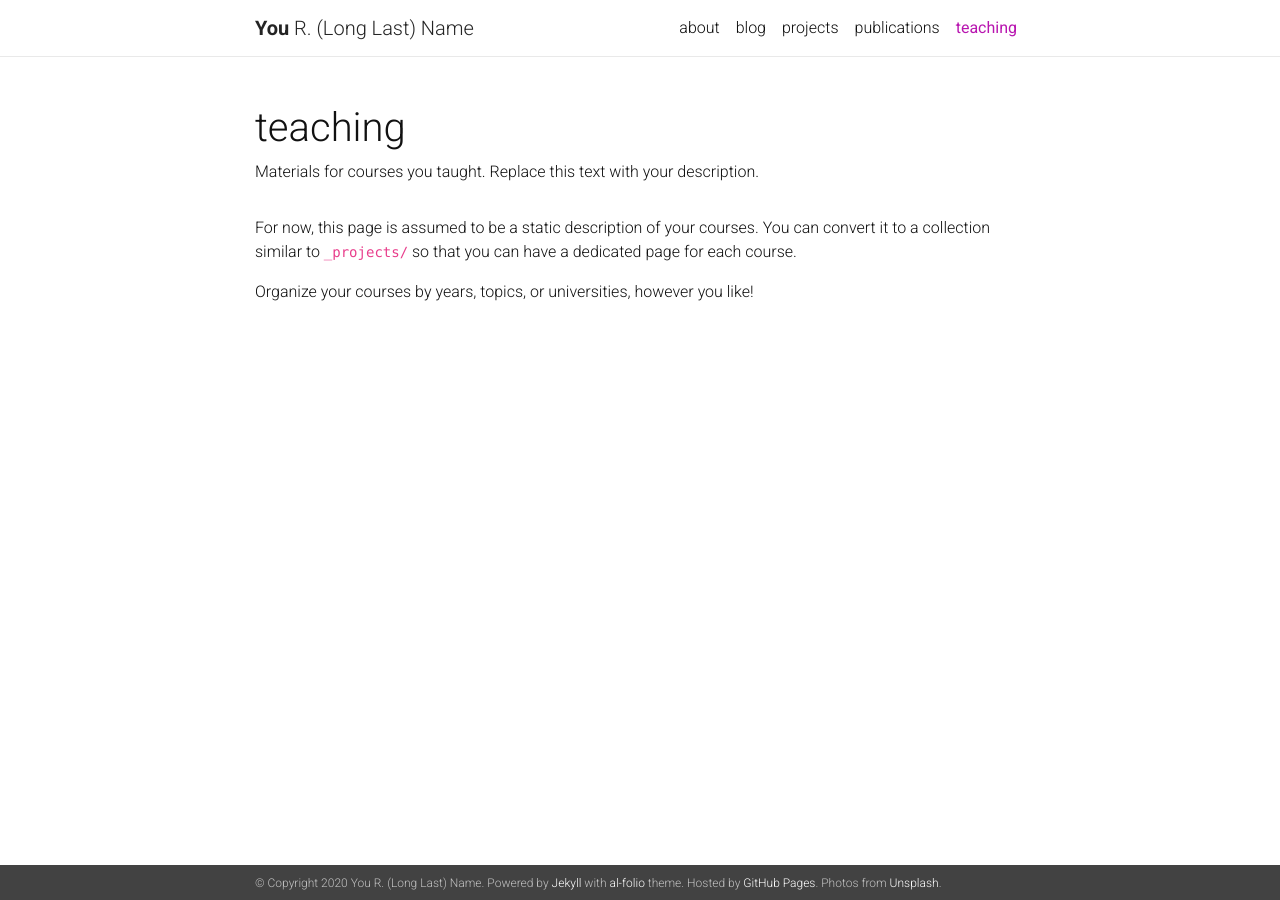
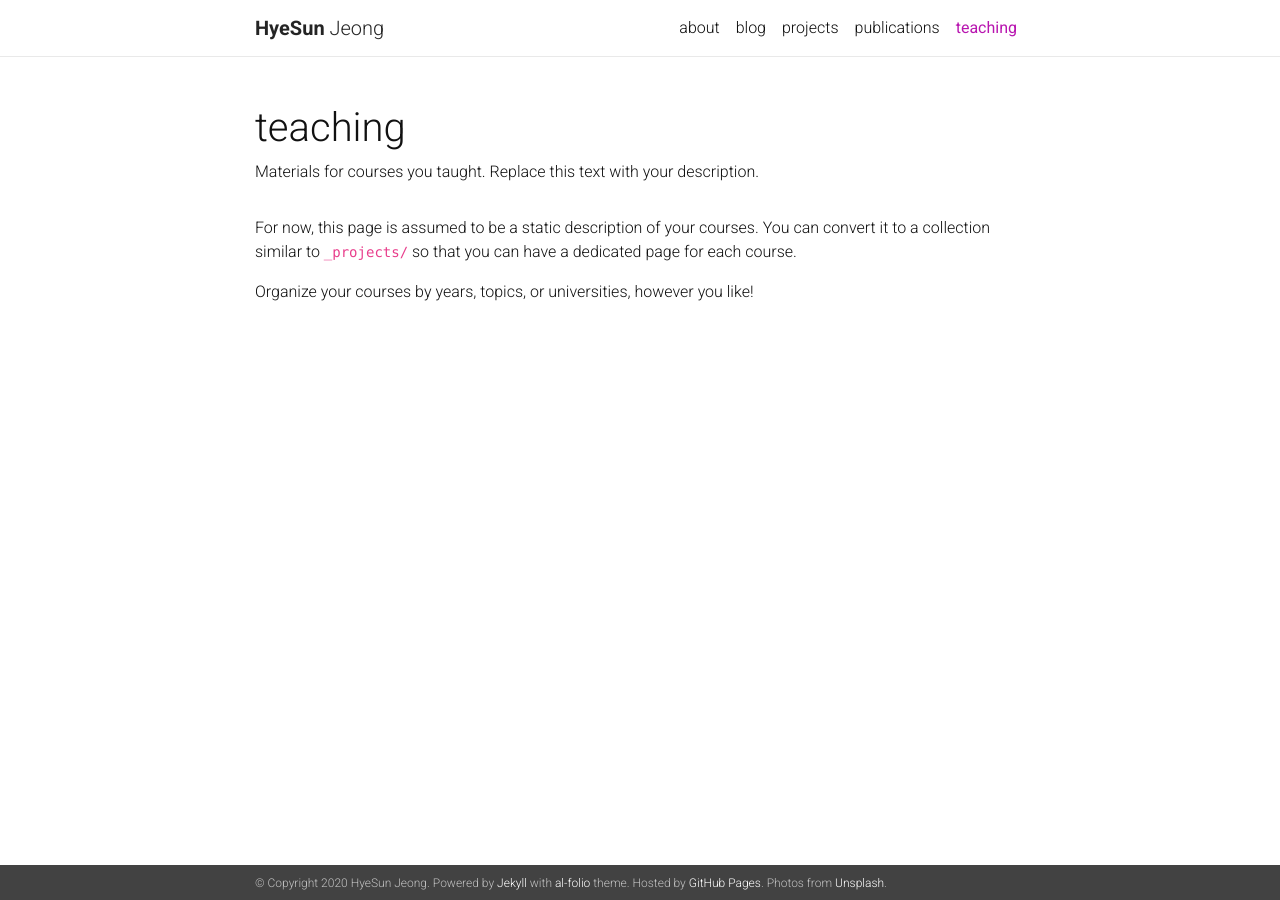
Before and after one commit to HyeSunJeong/HyeSunJeong.github.io, a Jekyll site: the page built from _pages/teaching.md, in a window 1280 px wide. Built offline with Jekyll 4.4.1, drawn with Linux system fonts in a browser that asks for light colours; nearby versions of some CDN libraries; a style sheet for code colours, icons or effects is not loaded.

Commit message:
change name

```diff
--- a/_config.yml
+++ b/_config.yml
@@ -3,10 +3,10 @@
 # -----------------------------------------------------------------------------
 
 title: blank # the website title (if blank, full name will be used instead)
-first_name: You
-middle_name: R.
-last_name: (Long Last) Name
-email: you@example.com
+first_name: HyeSun
+middle_name:
+last_name: Jeong
+email: zaqxswcde88@naver.com
 description: > # the ">" symbol means to ignore newlines until "footer_text:"
   A simple, whitespace theme for academics. Based on [*folio](https://github.com/bogoli/-folio) design.
 footer_text: >
```
